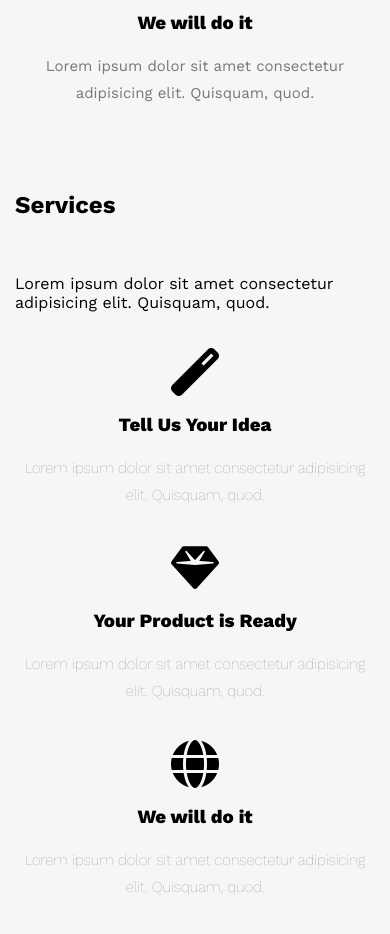
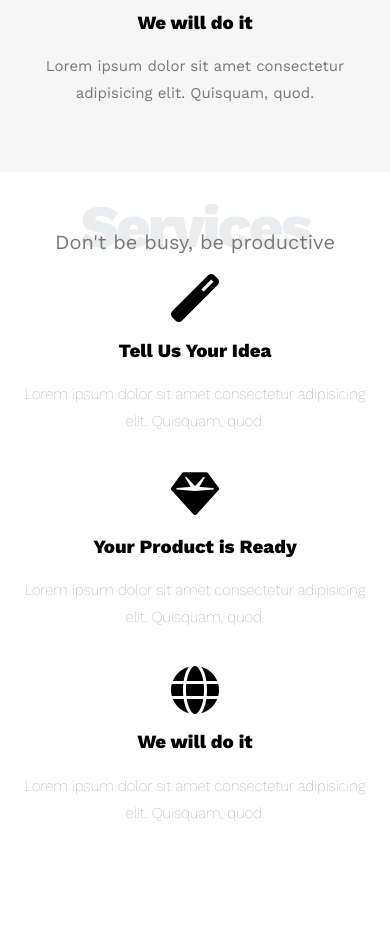
Before and after one commit to mohamedadel1994825/Html-css-Template-first-one, a plain HTML site: page index.html in a window 390 px wide. Shown: the part 1340-2274 px from the top of the page. After the commit the page ends 2202 px from the top, so only its background shows below. Drawn offline with nearby package versions, Linux system fonts and the light colour scheme.

Commit message:
edit service header and pagargaph

```diff
--- a/css/leon.css
+++ b/css/leon.css
@@ -50,6 +50,7 @@ body {
   justify-content: space-between;
   align-items: center;
 }
+
 .header .container .logo {
   width: 50px;
 }
@@ -182,19 +183,34 @@ body {
 /* End Features */
 /* Start Services */
 .services {
-  padding: 50px 0;
+  padding: 20px 0;
 }
-.services .container {
+/* .services .container {
   display: grid;
   grid-template-columns: repeat(auto-fill, minmax(200px, 1fr));
   gap: 20px;
-}
-.services .container .services-title {
+} */
+.services-title {
   color: #ebeced;
   font-size: 100px;
   text-align: center;
   letter-spacing: -3px;
   font-weight: 800;
+  margin: 0;
+}
+.services-title + p {
+  color: #777;
+  font-size: 20px;
+  text-align: center;
+  margin-top: -40px;
+}
+@media (max-width: 767px) {
+  .services-title {
+    font-size: 60px;
+  }
+  .services-title + p {
+    margin-top: -30px;
+  }
 }
 .services .container .services-content {
   display: grid;
--- a/index.html
+++ b/index.html
@@ -59,11 +59,15 @@
           <p>Lorem ipsum dolor sit amet consectetur adipisicing elit. Quisquam, quod.</p>
         </div>
       </div>
+
+    </div>
     <div class="services">
+
       <div class="container">
-          <h2 cl>Services</h2>
-          <p>Lorem ipsum dolor sit amet consectetur adipisicing elit. Quisquam, quod.</p>
+        <h2 class="services-title">Services</h2>
+      <p > Don't be busy, be productive</p>
         <div class="services-content">
+
           <div class="service">
             <i class="fas fa-magic fa-3x"></i>
             <h3>Tell Us Your Idea</h3>
@@ -82,6 +86,5 @@
         </div>
       </div>
     </div>
-    </div>
   </body>
 </html>
```
Lines whose indentation alone changed are shown as unchanged.
